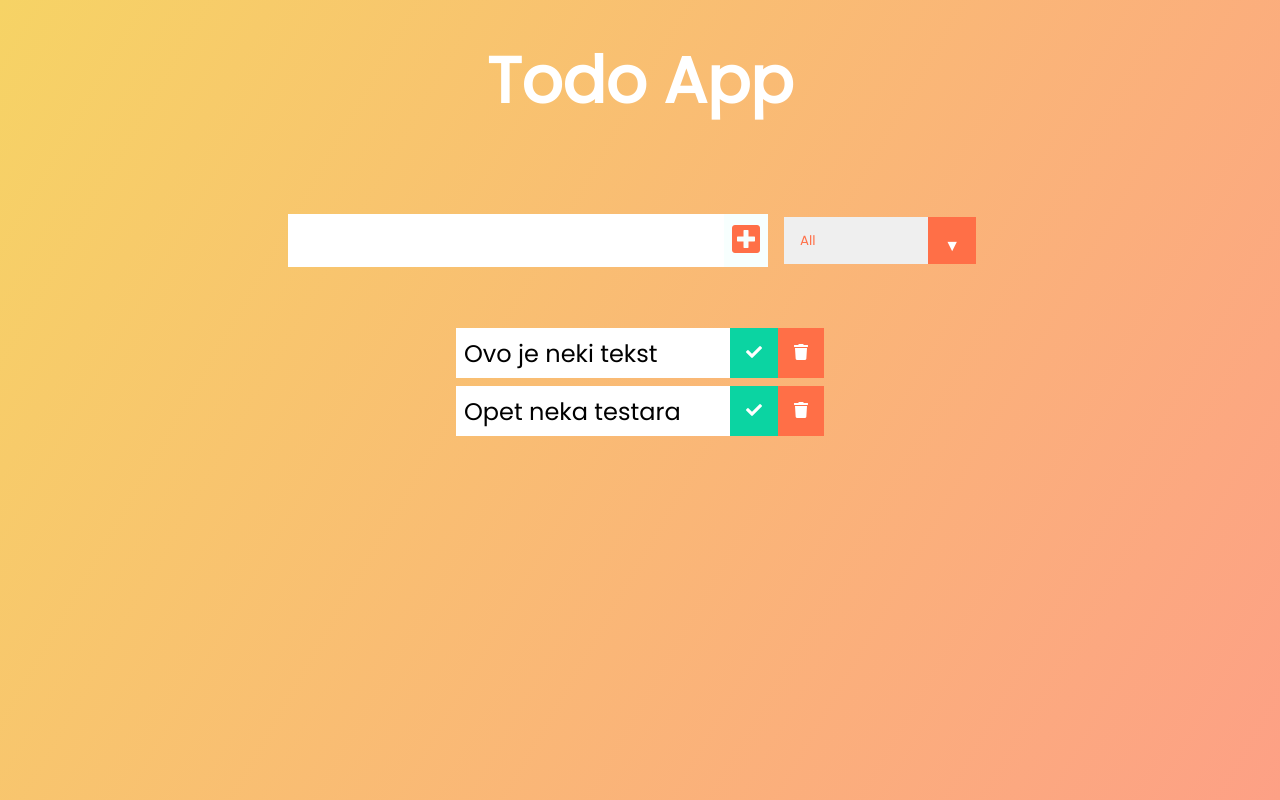
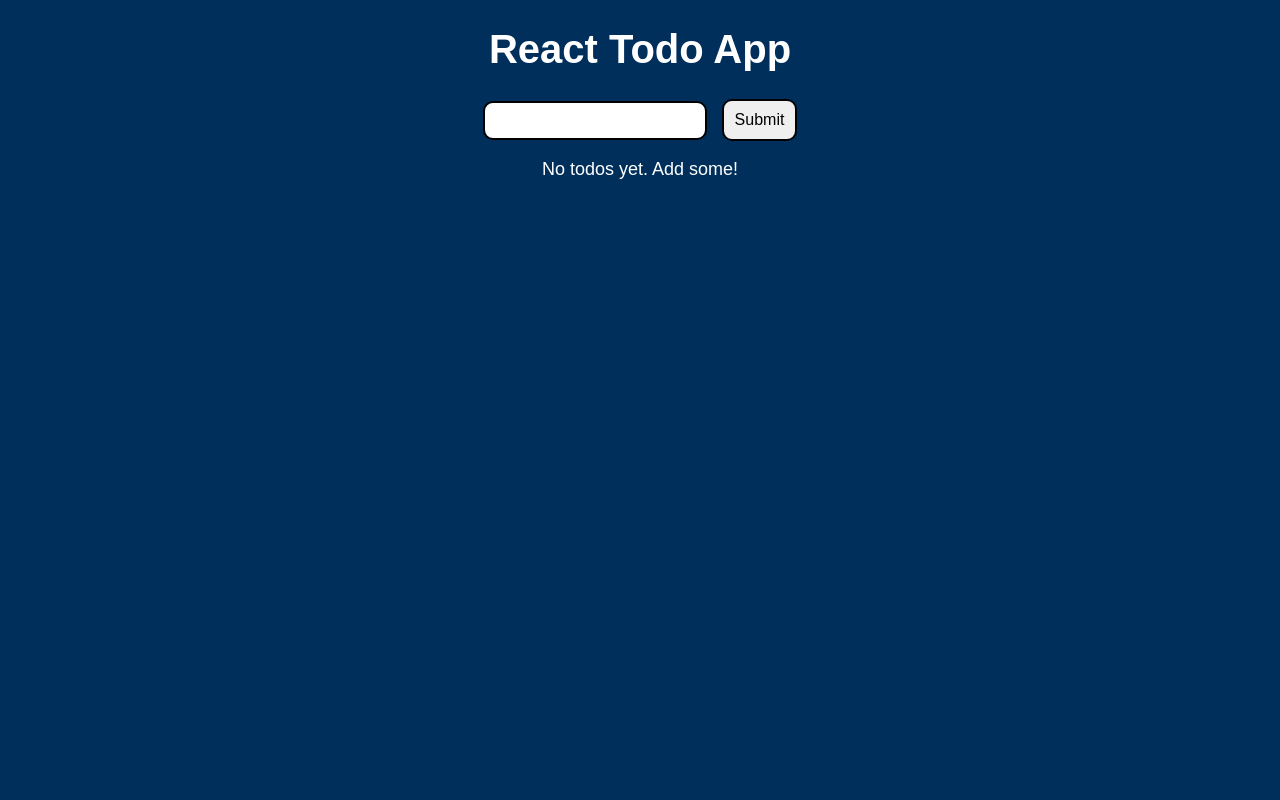
Before and after one commit to nik-ves/itidaru-web, a React (Create React App) app: page / in a window 1280 px wide. Built offline with nearby package versions, Linux system fonts and the light colour scheme.

Commit message:
Finished project

```diff
--- a/package.json
+++ b/package.json
@@ -9,6 +9,7 @@
     "react": "^17.0.2",
     "react-dom": "^17.0.2",
     "react-scripts": "4.0.3",
+    "uuid": "^8.3.2",
     "web-vitals": "^1.1.2"
   },
   "scripts": {
--- a/src/App.js
+++ b/src/App.js
@@ -1,25 +1,42 @@
 import { useState } from "react";
 
-import Form from "./components/Form";
+import TodoForm from "./components/TodoForm";
 import TodoList from "./components/TodoList";
 
 function App() {
-  const [inputText, setInputText] = useState("");
-  const [todos, setTodos] = useState([{id: 1, text: 'Ovo je neki tekst', completed: false}, {id: 2, text: 'Opet neka testara', completed: false}]);
+  const [todos, setTodos] = useState([]);
+
+  const addTodo = (todo) => {
+    setTodos([todo, ...todos]);
+  };
+
+  const toggleComplete = (id) => {
+    setTodos(
+      todos.map((todo) => {
+        if (todo.id === id) {
+          return { ...todo, completed: !todo.completed };
+        }
+        return todo;
+      })
+    );
+  };
+
+  const removeTodo = (id) => {
+    setTodos(todos.filter((todo) => todo.id !== id));
+  };
+
+  const noTodos = todos.length === 0;
 
   return (
-    <div>
-      <header>
-        <h1>Todo App</h1>
-      </header>
-
-      <Form
-        inputText={inputText}
-        setInputText={setInputText}
+    <div className="centered">
+      <h1>React Todo App</h1>
+      <TodoForm addTodo={addTodo} />
+      {noTodos && <p className="no-todos">No todos yet. Add some!</p>}
+      <TodoList
         todos={todos}
-        setTodos={setTodos}
+        toggleComplete={toggleComplete}
+        removeTodo={removeTodo}
       />
-      <TodoList todos={todos} setTodos={setTodos} />
     </div>
   );
 }
--- a/src/components/Form.js
+++ /dev/null
@@ -1,35 +0,0 @@
-import TodoList from "./TodoList";
-
-const Form = (props) => {
-  const inputTextHandler = (event) => {
-    props.setInputText(event.target.value);
-  };
-
-  const formSubmissionHandler = (event) => {
-    event.preventDefault();
-
-    props.setTodos([
-      ...props.todos,
-      { text: props.inputText, completed: false, id: Math.random() * 1000 },
-    ]);
-    props.setInputText("");
-  };
-
-  return (
-    <form onSubmit={formSubmissionHandler}>
-      <input onChange={inputTextHandler} type="text" className="todo-input" value={props.inputText} />
-      <button className="todo-button" type="submit">
-        <i className="fas fa-plus-square"></i>
-      </button>
-      <div className="select">
-        <select name="todos" className="filter-todo">
-          <option value="all">All</option>
-          <option value="completed">Completed</option>
-          <option value="uncompleted">Uncompleted</option>
-        </select>
-      </div>
-    </form>
-  );
-};
-
-export default Form;
--- a/src/components/Todo.js
+++ b/src/components/Todo.js
@@ -1,20 +1,26 @@
-const Todo = ({ text, todo, todos, setTodos }) => {
-  const deleteTodoHandler = () => {
-    setTodos(todos.filter((el) => el.id == todo.id));
-    // console.log(todo);
+import { Fragment } from "react";
+
+const Todo = ({ todo, toggleComplete, removeTodo }) => {
+  const checkboxClickHandler = () => {
+    toggleComplete(todo.id);
   };
 
+  const todoRemoveHandler = () => {
+    removeTodo(todo.id);
+  };
+
+  const listItemClassses = todo.completed ? "todo-completed" : "";
+
   return (
-    <div className="todo">
-      <li className="todo-item">{text}</li>
+    <div className="todo-items">
+      <div className="todo-list-item">
+        <li className={listItemClassses}>{todo.task}</li>
+      </div>
 
-      <button className="complete-btn">
-        <i className="fas fa-check"></i>
-      </button>
-
-      <button onClick={deleteTodoHandler} className="trash-btn">
-        <i className="fas fa-trash"></i>
-      </button>
+      <div className="todo-actions">
+        <input type="checkbox" onClick={checkboxClickHandler} />
+        <button onClick={todoRemoveHandler}>Remove</button>
+      </div>
     </div>
   );
 };
--- /dev/null
+++ b/src/components/TodoForm.js
@@ -0,0 +1,38 @@
+import { useState } from "react";
+
+const TodoForm = ({ addTodo }) => {
+  const [todo, setTodo] = useState({
+    id: "",
+    task: "",
+    completed: false,
+  });
+
+  const inputChangeHandler = (event) => {
+    setTodo({ ...todo, task: event.target.value });
+  };
+
+  const formSubmissionHandler = (event) => {
+    event.preventDefault();
+
+    if (todo.task.trim()) {
+      addTodo({ ...todo, id: Math.floor(Math.random() * 1000) });
+      setTodo({ ...todo, task: "" });
+    }
+  };
+
+  return (
+    <div className="form-box">
+      <form onSubmit={formSubmissionHandler}>
+        <input
+          name="task"
+          type="text"
+          onChange={inputChangeHandler}
+          value={todo.task}
+        />
+        <button type="submit">Submit</button>
+      </form>
+    </div>
+  );
+};
+
+export default TodoForm;
--- a/src/components/TodoList.js
+++ b/src/components/TodoList.js
@@ -1,20 +1,12 @@
 import Todo from "./Todo";
 
-const TodoList = ({todos, setTodos}) => {
+const TodoList = ({ todos, toggleComplete, removeTodo }) => {
   return (
-    <div className="todo-container">
-      <ul className="todo-list">
-        {todos.map((todo) => (
-          <Todo
-          key={todo.id}
-            text={todo.text}
-            completed={todo.completed}
-            setTodos={setTodos}
-            todo={todo}
-          />
-        ))}
-      </ul>
-    </div>
+    <ul>
+      {todos.map((todo) => (
+        <Todo key={todo.id} todo={todo} toggleComplete={toggleComplete} removeTodo={removeTodo} />
+      ))}
+    </ul>
   );
 };
 
--- a/src/index.css
+++ b/src/index.css
@@ -1,133 +1,97 @@
-* {
+html {
   margin: 0;
   padding: 0;
   box-sizing: border-box;
-}
-body {
-  background-image: linear-gradient(120deg, #f6d365 0%, #fda085 100%);
-  color: white;
-  font-family: "Poppins", sans-serif;
-  min-height: 100vh;
-}
-header {
-  font-size: 2rem;
+  font-family: Arial, Helvetica, sans-serif;
 }
 
-header,
-form {
-  min-height: 20vh;
+body {
+  color: #fff;
+  background: rgb(0, 47, 91);
+}
+
+ul {
+  list-style: none;
+}
+
+button {
+  font-size: inherit;
+}
+
+.centered {
+  max-width: 600px;
+  margin: 0 auto;
+}
+
+.centered h1 {
+  text-align: center;
+  font-size: 40px;
+}
+
+.centered p {
+  text-align: center;
+}
+
+.form-box {
   display: flex;
   justify-content: center;
+}
+
+.form-box input {
+  width: 200px;
+  padding: 10px;
+  border: 2px solid black;
+  border-radius: 10px;
+  outline: none;
+}
+
+.form-box button {
+  width: 75px;
+  margin-left: 15px;
+  padding: 10px;
+  border: 2px solid black;
+  border-radius: 10px;
+}
+
+.todo-items {
+  display: flex;
+  justify-content: space-between;
+  width: 400px;
+  margin: 0 auto;
+  border-bottom: 2px solid white;
+  margin-bottom: 5px;
+}
+
+.todo-list-item {
+  display: flex;
   align-items: center;
+  padding: 10px 0;
 }
-form input,
-form button {
-  padding: 0.5rem;
-  font-size: 2rem;
+
+.todo-items li {
+  font-size: 18px;
+}
+
+.todo-items input {
+  height: 25px;
+  width: 25px;
   border: none;
-  background: white;
 }
-form button {
-  color: #ff6f47;
-  background: #f7fffe;
-  cursor: pointer;
-  transition: all 0.3s ease;
+
+.todo-items button {
+  height: 25px;
+  width: 80px;
 }
-form button:hover {
-  background: #ff6f47;
-  color: white;
-}
-.todo-container {
+
+.todo-actions {
   display: flex;
-  justify-content: center;
   align-items: center;
 }
 
-.todo-list {
-  min-width: 30%;
-  list-style: none;
+.todo-completed {
+  text-decoration: line-through;
 }
 
-.todo {
-  margin: 0.5rem;
-  background: white;
-  font-size: 1.5rem;
-  color: black;
-  display: flex;
-  justify-content: space-between;
-  align-items: center;
-  transition: all 1s ease;
+.no-todos {
+  font-size: 18px;
 }
-.filter-todo {
-  padding: 1rem;
-}
-.todo li {
-  flex: 1;
-}
-
-.trash-btn,
-.complete-btn {
-  background: #ff6f47;
-  color: white;
-  border: none;
-  padding: 1rem;
-  cursor: pointer;
-  font-size: 1rem;
-}
-.complete-btn {
-  background: rgb(11, 212, 162);
-}
-.todo-item {
-  padding: 0rem 0.5rem;
-}
-
-.fa-trash,
-.fa-check {
-  pointer-events: none;
-}
-
-.fall {
-  transform: translateY(10rem) rotateZ(20deg);
-  opacity: 0;
-}
-
-.completed {
-  text-decoration: line-through;
-  opacity: 0.5;
-}
-
-/*CUSTOM SELECTOR */
-select {
-  -webkit-appearance: none;
-  -moz-appearance: none;
-  -ms-appearance: none;
-  appearance: none;
-  outline: 0;
-  box-shadow: none;
-  border: 0 !important;
-  background-image: none;
-}
-
-/* Custom Select */
-.select {
-  margin: 1rem;
-  position: relative;
-  overflow: hidden;
-}
-select {
-  color: #ff6f47;
-  font-family: "Poppins", sans-serif;
-  cursor: pointer;
-  width: 12rem;
-}
-/* Arrow */
-.select::after {
-  content: "\25BC";
-  position: absolute;
-  top: 0;
-  right: 0;
-  padding: 1rem;
-  background: #ff6f47;
-  cursor: pointer;
-  pointer-events: none;
-}
```
Also changed, not shown: public/index.html (+1 -22 lines), 1 other file (tests, documents, lock files or other folders).
